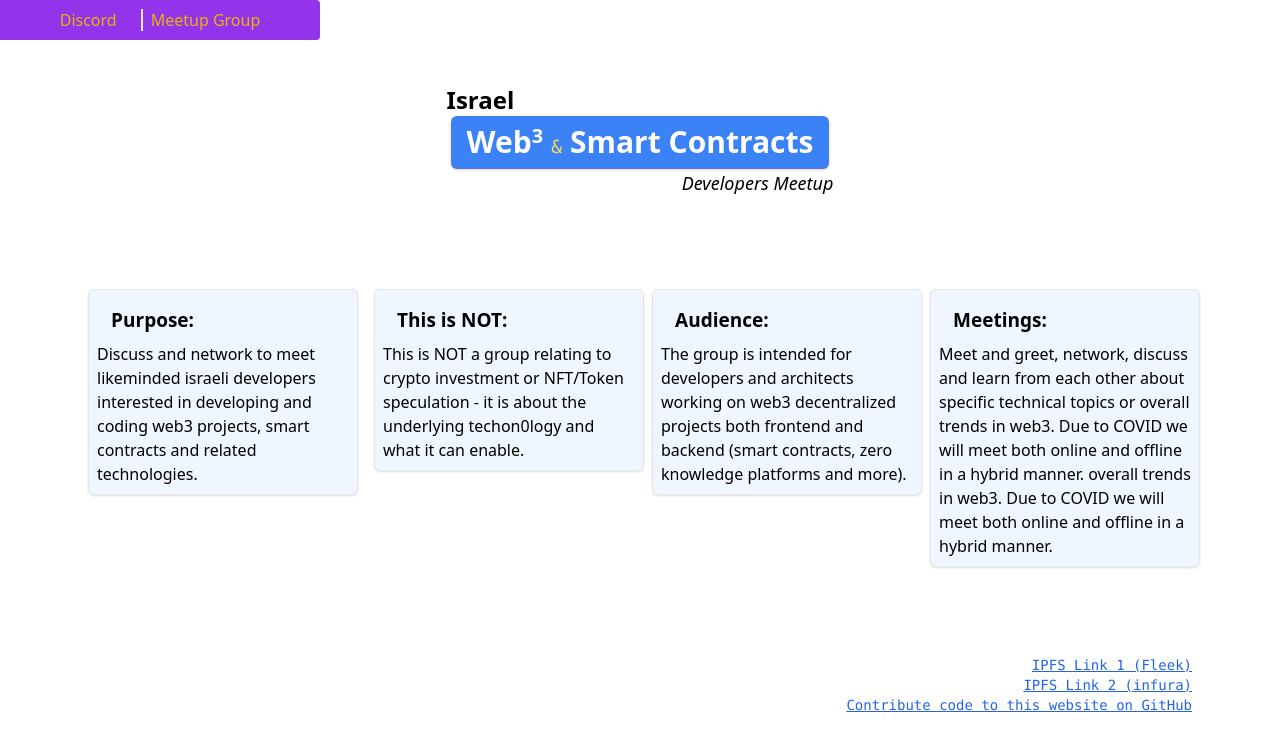
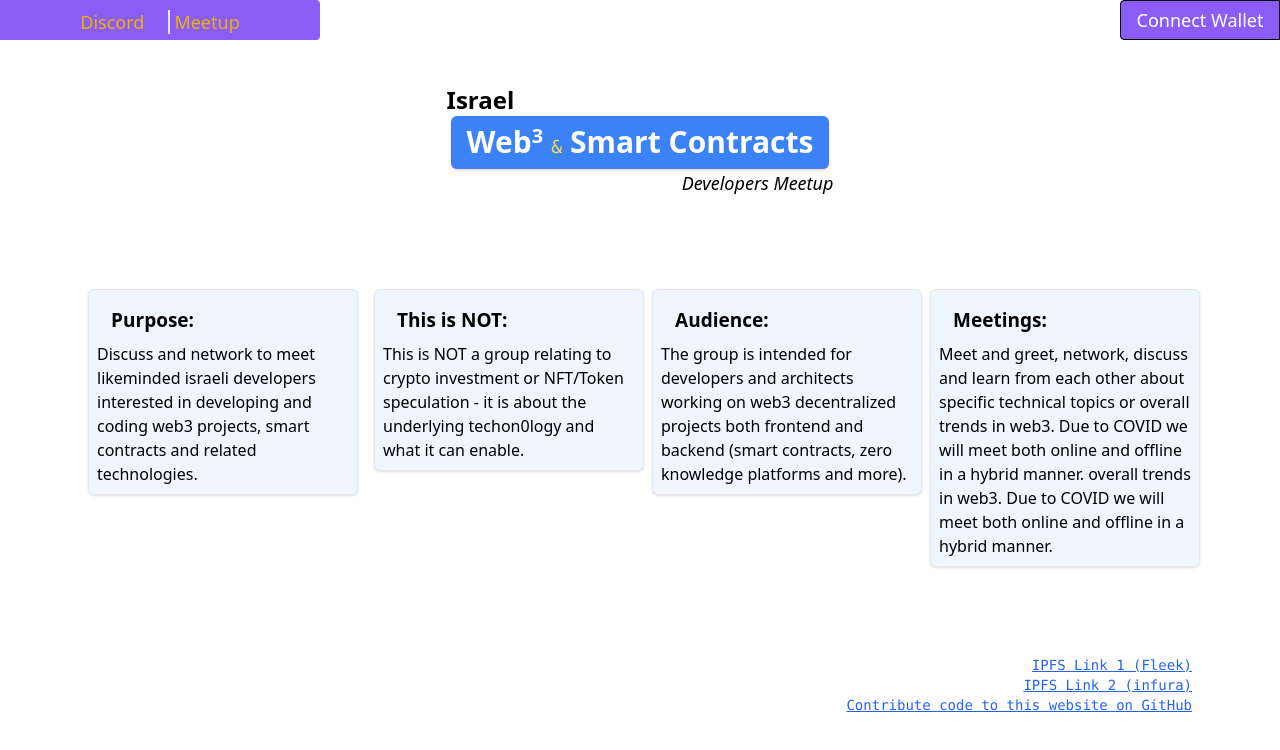
Before and after one commit to royosherove/ilweb3next, a Next.js app: page / in a window 1280 px wide. Shown: the top 750 px of the page. Built offline with nearby package versions, Linux system fonts and the light colour scheme.

Commit message:
Wallet Button

```diff
--- /dev/null
+++ b/pages/TopMenuComponent.tsx
@@ -0,0 +1,24 @@
+import React from "react"
+const TopMenuComponent = () => (
+  <div
+  className="group h-10 float-left rounded-r bg-violet-500 py-2 md:text-lg text-center  md:w-1/4 divide-x-2 space-x-2 md:space-x-6  ">
+    <a
+      className="text-white group-hover:text-yellow-500 pl-1 pt-0 text-sm md:text-lg "
+      href="https://discord.gg/YnpgKfcyyW"
+      target="_blank"
+      rel="noreferrer"
+    >
+      Discord
+    </a>
+    <a
+      className="text-white group-hover:text-yellow-500 pl-1 pr-1  text-sm md:text-lg"
+      href="https://www.meetup.com/ilw3-israel-web-3-0-smart-contracts-dev-meetup/"
+      target="_blank"
+      rel="noreferrer"
+    >
+      Meetup
+    </a>
+  </div>
+);
+
+export default TopMenuComponent;
--- /dev/null
+++ b/pages/WalletButtonComponent.tsx
@@ -0,0 +1,11 @@
+import React from "react"
+const WalletButton = (props:any) =>
+    {
+        return (
+          <button onClick={()=> alert("Soon!")} className="float-right h-10 pt-2 md:pt-1 items-center place-content-center text-center rounded-l align-right  border-black border bg-violet-500 w-40 text-white px-1 py-1 text-sm md:text-lg">
+            Connect Wallet
+          </button>
+        );
+    }
+
+export default WalletButton;
--- a/pages/index.tsx
+++ b/pages/index.tsx
@@ -2,6 +2,8 @@
 import { nanoid } from 'nanoid';
 import Head from 'next/head'
 import { ReactFragment } from 'react'
+import TopMenuComponent from './TopMenuComponent';
+import WalletButton from './WalletButtonComponent';
 
 function indexCards():ReactFragment{
   const cards = [
@@ -22,6 +24,7 @@ function indexCards():ReactFragment{
   ]
     return <>
       {cards.map(c=>indexCard(c.title,c.text))}
+
     </>
 }
 function indexCard(title:string,text:string): ReactFragment{
@@ -48,24 +51,10 @@ export default function Home() {
         <link rel="icon" href="/favicon.ico" />
       </Head>
 
-      <main className="">
-        <div className="group rounded-r bg-purple-600 p-2 text-center  md:w-1/4 divide-x-2 space-x-6  ">
-          <a
-            className="text-white group-hover:text-yellow-500 "
-            href="https://discord.gg/YnpgKfcyyW"
-            target="_blank"
-            rel="noreferrer"
-          >
-            Discord
-          </a>
-          <a
-            className="text-white group-hover:text-yellow-500 pl-2 "
-            href="https://www.meetup.com/ilw3-israel-web-3-0-smart-contracts-dev-meetup/"
-            target="_blank"
-            rel="noreferrer"
-          >
-            Meetup Group
-          </a>
+      <main className="grid">
+        <div className=''>
+          <WalletButton />
+          <TopMenuComponent/>
         </div>
 
         <div className="flex justify-center mt-10">
```
